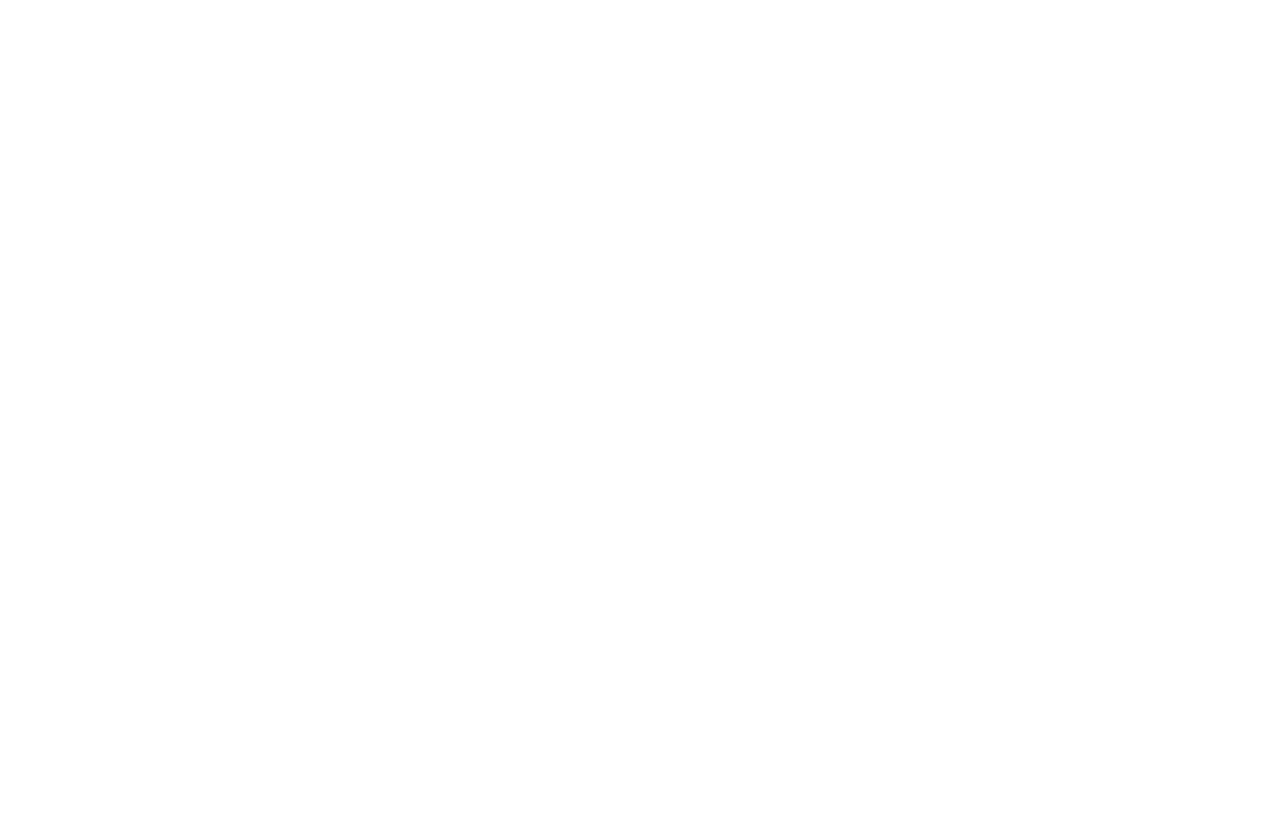
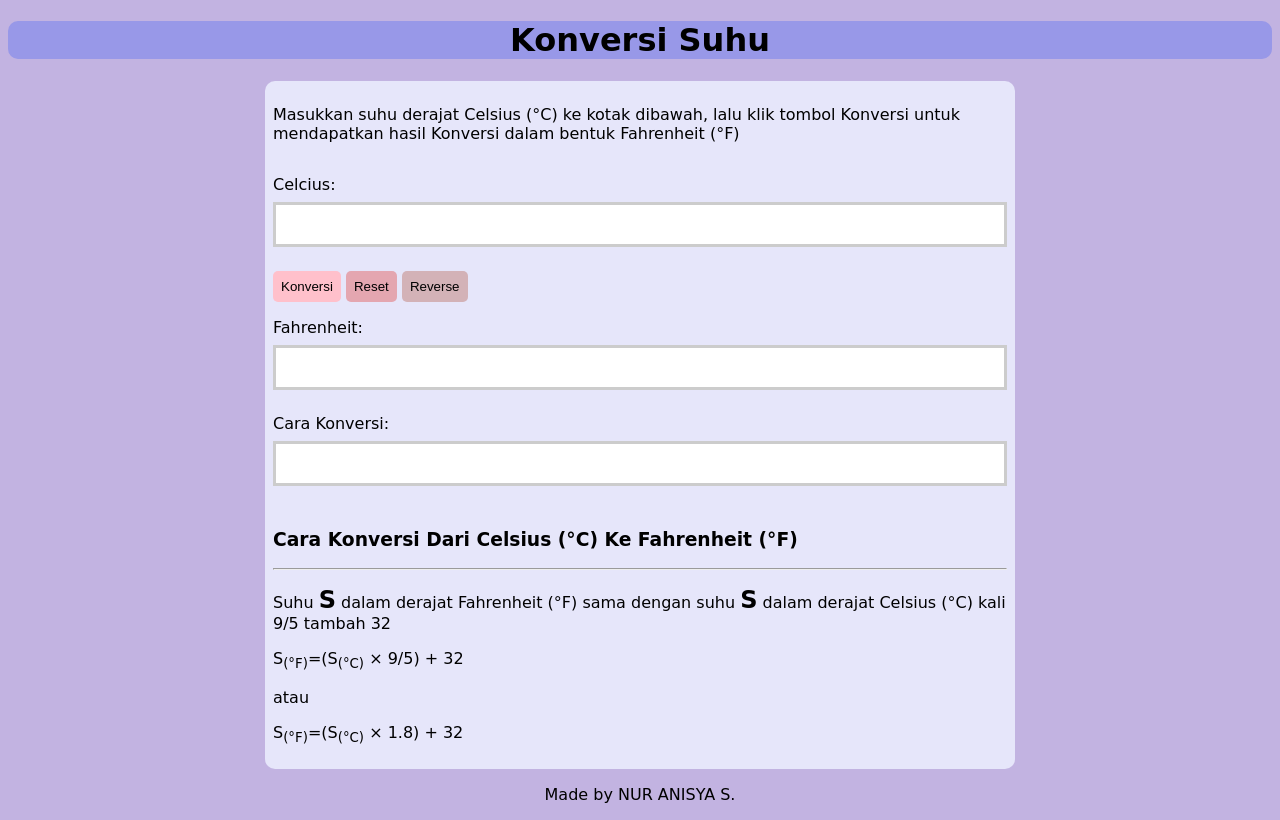
Before and after one commit to revou-fundamental-course/03-feb-25-anisya88, a plain HTML site: page index.html in a window 1280 px wide. Drawn offline with Linux system fonts and the light colour scheme.

Commit message:
UPDATE CSS

```diff
--- a/css/styles.css
+++ b/css/styles.css
@@ -0,0 +1,75 @@
+main {
+    max-width: 750px;
+    justify-self: center;
+
+    /*background-meter*/
+    background-color: lavender;
+    border-radius: 10px
+}
+
+.main-header{
+    text-align: center;
+    background-color: rgb(152, 152, 232);
+    padding: 5%px;
+    border-radius: 10px
+}
+
+section{
+    padding: 8px;
+}
+
+.input-grup{
+    display: flex;
+    flex-direction: column;
+}
+
+input{
+    width: 100%;
+    padding: 12px 20px;
+    margin: 8px 0;
+    box-sizing: border-box;
+    border: 3px solid #ccc;
+    -webkit-transition: 0.5s;
+    transition: 0.5s;
+    outline: none;
+  }
+
+  input[type=number]:focus {
+    border: 3px solid #555;
+  }
+
+.button-grup{
+    margin-top: 16px;
+}
+
+button{
+    border: none;
+    padding: 8px;
+    border-radius: 5px;
+}
+
+.bg-pink{
+    background-color: pink;
+}
+
+.bg-coral{
+    background-color: rgb(228, 166, 176);
+}
+
+.bg-hotpink{
+    background-color: rgb(211, 178, 183);
+}
+
+body{
+    font-family: cursive;
+    background-color: rgb(194, 179, 225);
+}
+
+.tebal{
+    font-weight: bold;
+    font-size: x-large;
+}
+
+footer{
+    text-align: center;
+}
--- a/index.html
+++ b/index.html
@@ -4,15 +4,70 @@
     <meta charset="UTF-8">
     <!--tag untuk responsive design-->
     <meta name="viewport" content="width=device-width, initial-scale=1.0">
-    <title>Document</title>
+    <title>Website Konversi Suhu</title>
     <!--link css-->
     <link rel="stylesheet" href="css\styles.css">
 </head>
 <body>
-    <header></header>
+    <header class="main-header">
+        <h1>Konversi Suhu</h1>
+    </header>
 
-    <main></main>
+    <main>
+        <!--introduction-->
+        <section>
+            <p>Masukkan suhu derajat Celsius (&deg;C) ke kotak dibawah, lalu klik tombol Konversi untuk mendapatkan hasil Konversi dalam bentuk Fahrenheit (&deg;F)</p>
+        </section>
 
-    <footer></footer>
+        <!--Form input Suhu yang ingin di konversi-->
+        <section>
+            <form action="">
+                <div class="input-grup">
+                    <label for="main-input">Celcius:</label>
+                    <input type="number" name="" id="main-input">
+                </div>
+
+                <div class="button-grup">
+                    <button class="bg-pink">Konversi</button>
+                    <button class="bg-coral">Reset</button>
+                    <button class="bg-hotpink">Reverse</button>
+                </div>
+            </form>
+        </section>
+
+        <!--Hasil Konversi-->
+        <section>
+            <div  class="input-grup">
+                <label for="main-result">Fahrenheit:</label>
+                <input type="text" name="" id="main-result" readonly>
+            </div>
+        </section>
+
+        <!--Cara Konversi Suhu-->
+        <section>
+            <div  class="input-grup">
+                <label for="cara-konversi">Cara Konversi:</label>
+                <input type="text" name="" id="cara-konversi" readonly>
+            </div>
+        </section>
+
+        <!--Penjelasan Rumus Konversi Suhu-->
+        <section>
+            <header>
+                <h3>Cara Konversi Dari Celsius (&deg;C) Ke Fahrenheit (&deg;F)</h3>
+            </header>
+             <hr>
+            <article>
+                <p>Suhu <span class="tebal">S</span> dalam derajat Fahrenheit (&deg;F) sama dengan suhu <span class="tebal">S</span> dalam derajat Celsius (&deg;C) kali 9/5 tambah 32</p>
+                <p>S<sub>(&deg;F)</sub>=(S<sub>(&deg;C)</sub> × 9/5) + 32</p>
+                <p>atau</p>
+                <p>S<sub>(&deg;F)</sub>=(S<sub>(&deg;C)</sub> × 1.8) + 32</p>
+            </article>
+        </section>
+    </main>
+
+    <footer>
+        <p>Made by NUR ANISYA S.</p>
+    </footer>
 </body>
 </html>
```
